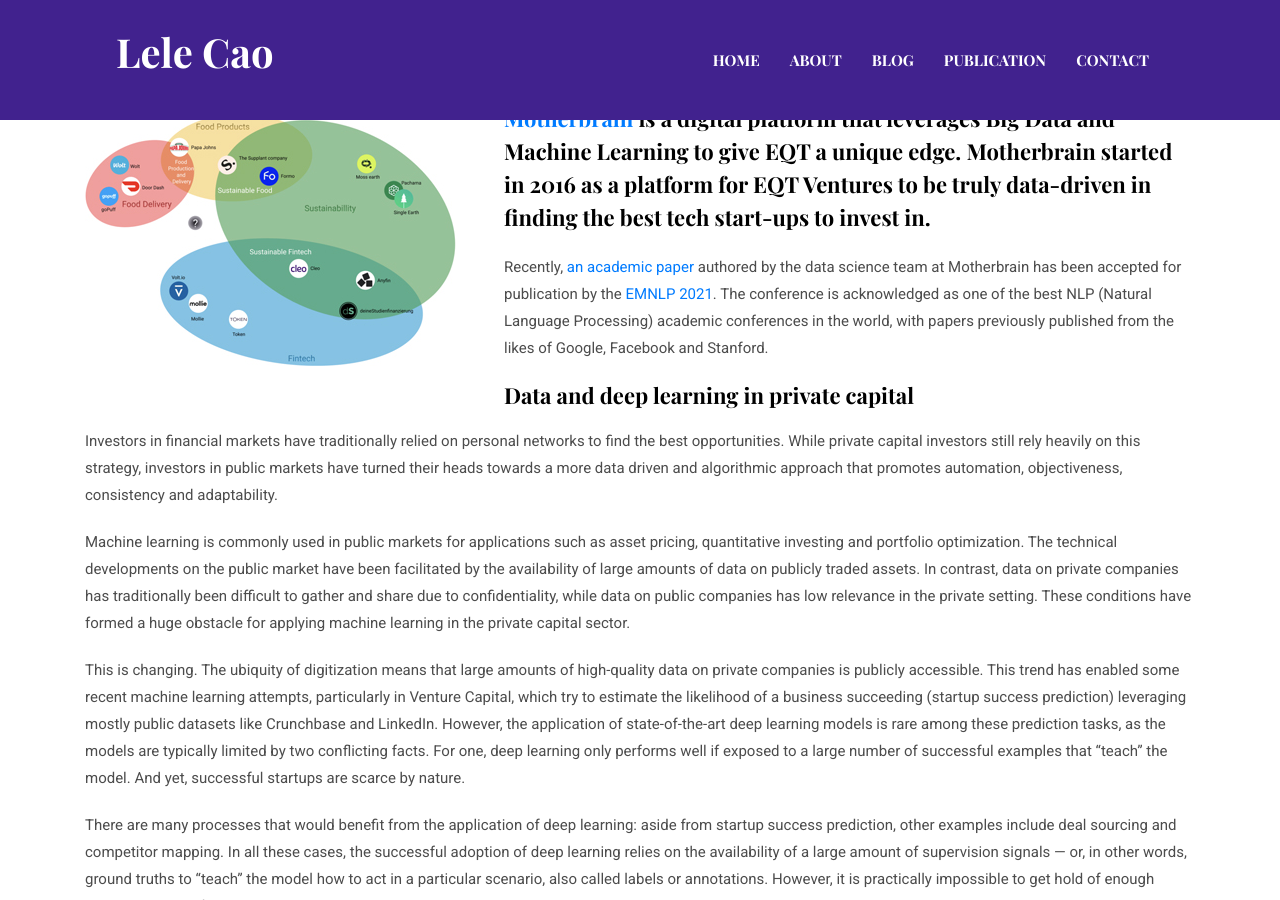
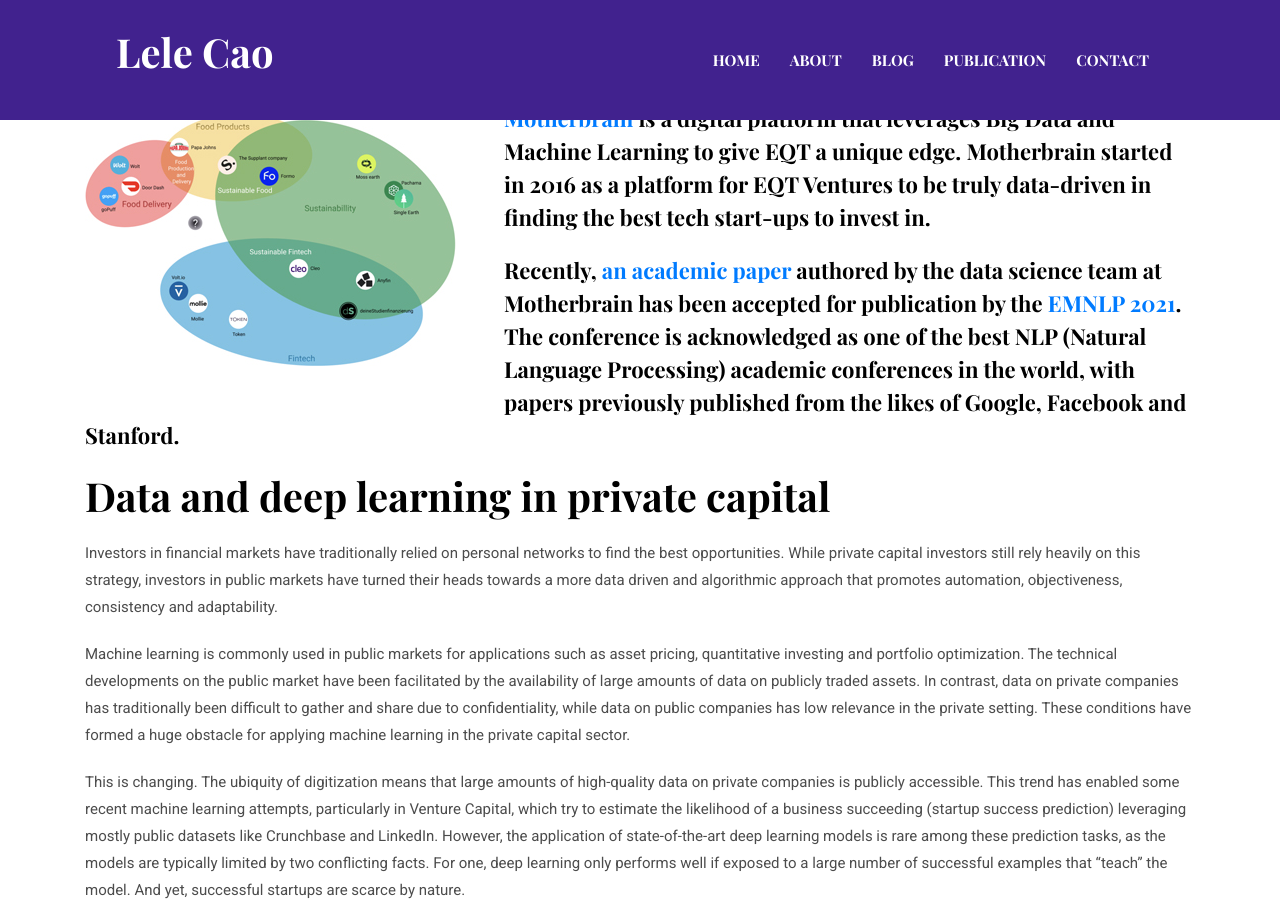
Before and after one commit to vishalbelsare/caolele.github.io, a Jekyll site: the page built from _posts/2021-11-26-introducing-pause.markdown, in a window 1280 px wide and 900 px high, scrolled down 669 px. Built offline with Jekyll 4.4.1, drawn with Linux system fonts in a browser that asks for light colours.

```diff
--- a/_posts/2021-11-26-introducing-pause.markdown
+++ b/_posts/2021-11-26-introducing-pause.markdown
@@ -9,9 +9,9 @@ tags:   EQT
 
 **[Motherbrain](https://eqtgroup.com/motherbrain) is a digital platform that leverages Big Data and Machine Learning to give EQT a unique edge. Motherbrain started in 2016 as a platform for EQT Ventures to be truly data-driven in finding the best tech start-ups to invest in.**
 
-Recently, [an academic paper](https://aclanthology.org/2021.emnlp-main.791/) authored by the data science team at Motherbrain has been accepted for publication by the [EMNLP 2021](https://2021.emnlp.org/). The conference is acknowledged as one of the best NLP (Natural Language Processing) academic conferences in the world, with papers previously published from the likes of Google, Facebook and Stanford.
+**Recently, [an academic paper](https://aclanthology.org/2021.emnlp-main.791/) authored by the data science team at Motherbrain has been accepted for publication by the [EMNLP 2021](https://2021.emnlp.org/). The conference is acknowledged as one of the best NLP (Natural Language Processing) academic conferences in the world, with papers previously published from the likes of Google, Facebook and Stanford.**
 
-#### Data and deep learning in private capital
+### Data and deep learning in private capital
 
 Investors in financial markets have traditionally relied on personal networks to find the best opportunities. While private capital investors still rely heavily on this strategy, investors in public markets have turned their heads towards a more data driven and algorithmic approach that promotes automation, objectiveness, consistency and adaptability.
 
```
